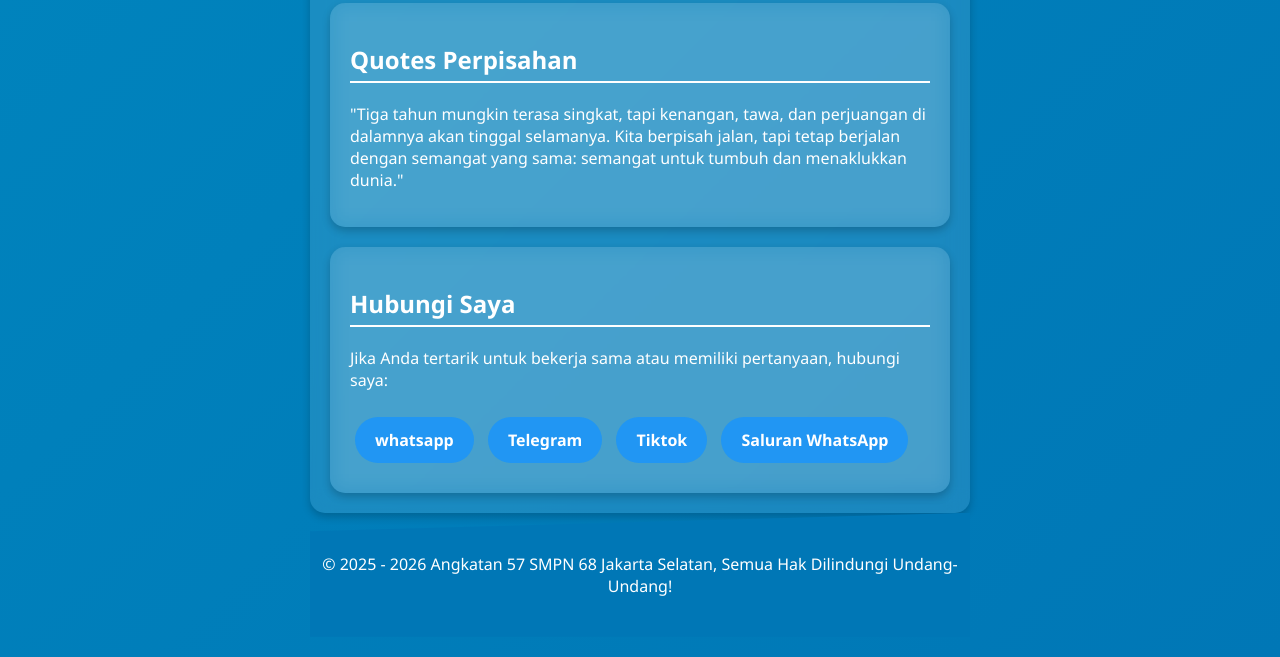
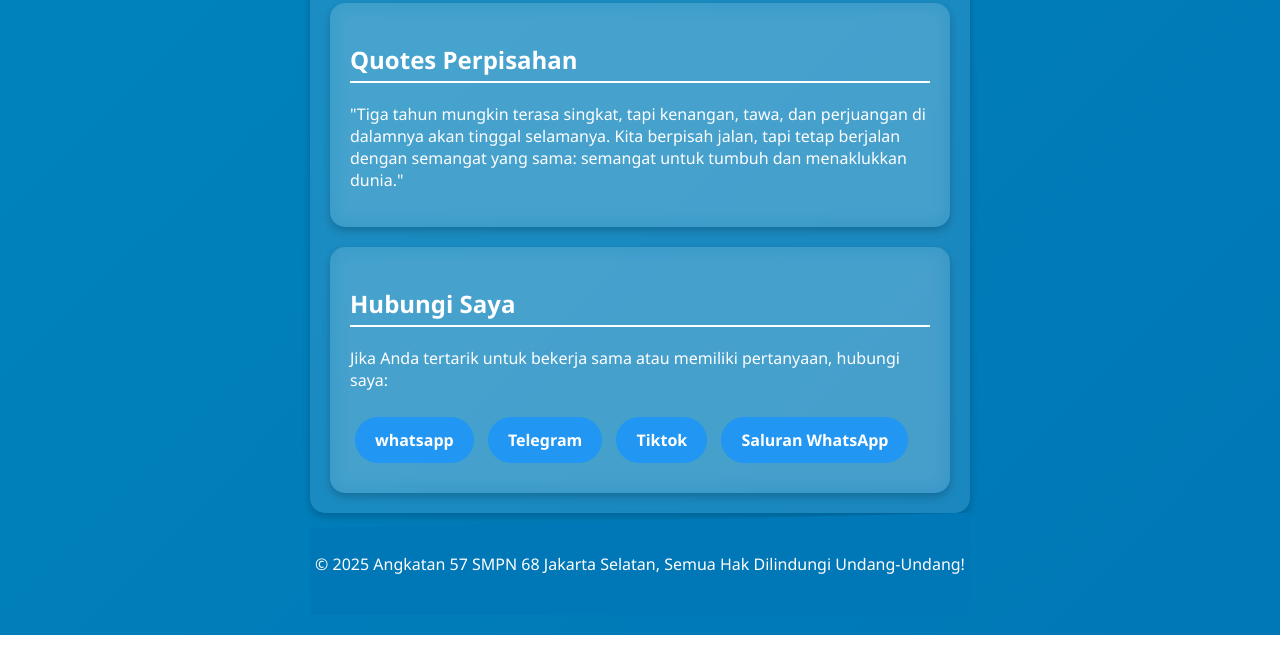
Before and after one commit to fadeldeveloper/FadelProject, a plain HTML site: page index.html in a window 1280 px wide. Shown: the part 7898-8555 px from the top of the page. After the commit the page ends 8533 px from the top, so only its background shows below. Drawn offline with Linux system fonts and the light colour scheme.

Commit message:
index.html

```diff
--- a/index.html
+++ b/index.html
@@ -222,7 +222,7 @@
 </div>
 
   </div>  <div class="footer animate">
-    © 2025 - 2026 Angkatan 57 SMPN 68 Jakarta Selatan, Semua Hak Dilindungi Undang-Undang!
+    © 2025 Angkatan 57 SMPN 68 Jakarta Selatan, Semua Hak Dilindungi Undang-Undang!
   </div>  <script>
     function toggleMenu(el) {
       el.classList.toggle('active');
```
